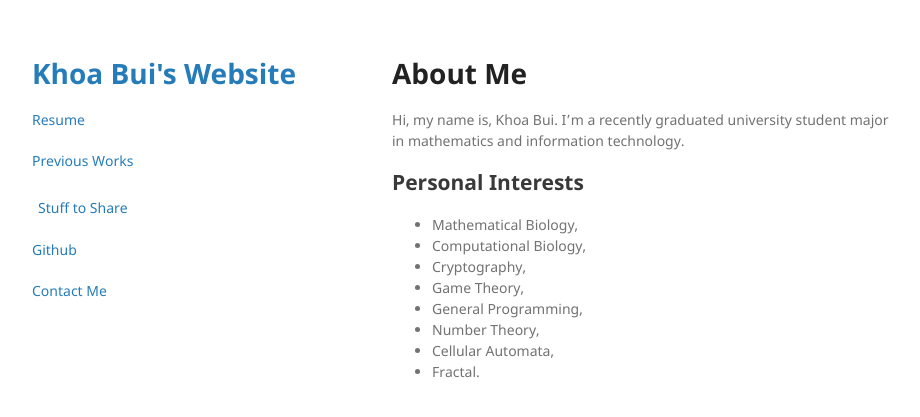
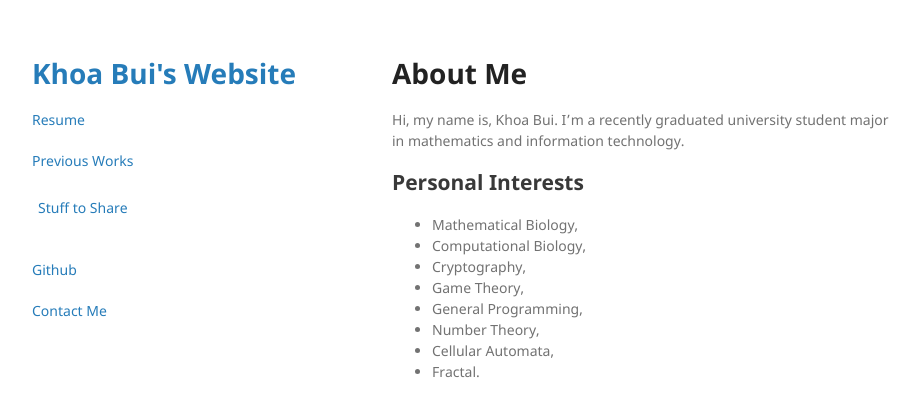
Before and after one commit to khoabuiv/khoabuiv.github.io, a Jekyll site: the page built from index.md, in a window 1280 px wide. Shown: the top 417 px of the page, without its empty margins (178-1098 px from the left). Built offline with Jekyll 4.4.1, drawn with Linux system fonts in a browser that asks for light colours; our own code applies the rules of GitHub Pages for plain Markdown files.

Commit message:
Update default.html

```diff
--- a/_layouts/default.html
+++ b/_layouts/default.html
@@ -25,7 +25,7 @@
         <p class="view"><a href="{{ site.github.previous_works }}">Previous Works</a></p>
 
         <div class="dropdown">
-          <button class="dropbtn">Stuff to Share</button>
+          <p><button class="dropbtn">Stuff to Share</button></p>
           <div class="dropdown-content">
             <p><a class="view" href="{{ site.github.test }}">Constructing fractals</a></p>>
             <p><a class="view" href="#">test 2</a></p>
```
